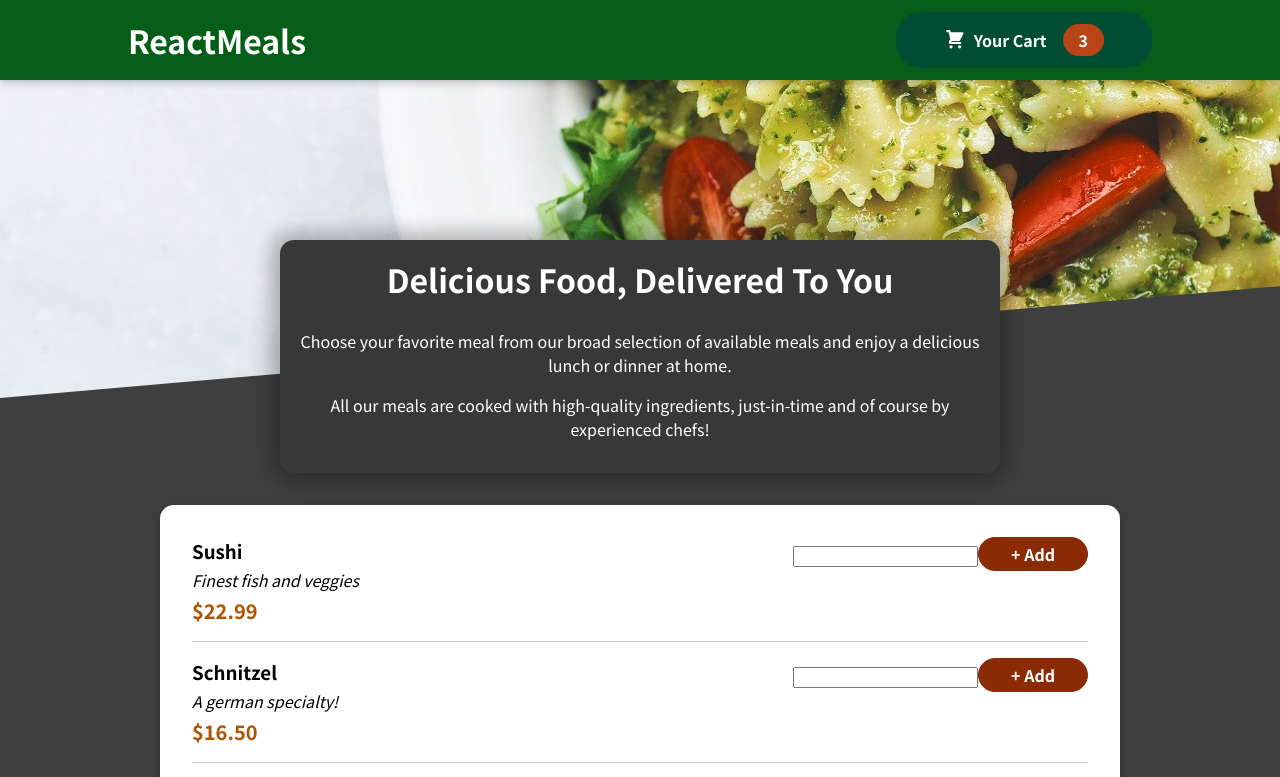
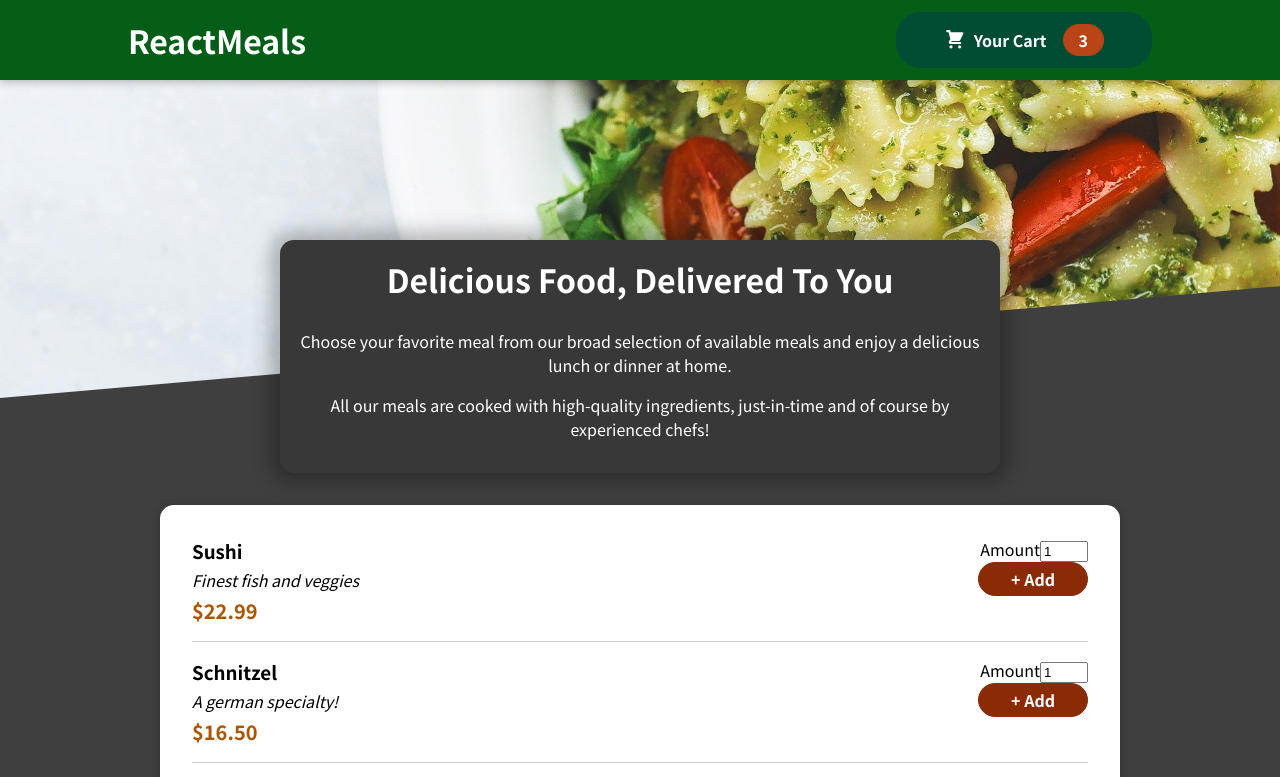
Before and after one commit to Neniya/Food-Order-App-React, a React (Create React App) app: page / in a window 1280 px wide. Shown: the top 777 px of the page. Built offline with nearby package versions, Linux system fonts and the light colour scheme.

Commit message:
add Input  component

```diff
--- a/src/components/Meals/MealItem/MealItemForm.js
+++ b/src/components/Meals/MealItem/MealItemForm.js
@@ -1,9 +1,20 @@
 import classes from './MealItemForm.module.css';
+import Input from '../../UI/Input';
 
 const MealItemForm = (props) => {
   return (
     <form className={classes.form}>
-      <input />
+      <Input
+        label="Amount"
+        input={{
+          id: 'amount',
+          type: 'number',
+          min: '1',
+          max: '5',
+          step: '1',
+          defaultValue: '1',
+        }}
+      />
       <button>+ Add</button>
     </form>
   );
--- /dev/null
+++ b/src/components/UI/Input.js
@@ -0,0 +1,12 @@
+import classes from './Input.module.css';
+
+const Input = (props) => {
+  return (
+    <div className={classes.input}>
+      <label htmlFor={props.input.id}>{props.label}</label>
+      <input {...props.input} />
+    </div>
+  );
+};
+
+export default Input;
```
Also changed, not shown: src/components/UI/Input.module.css (added).
